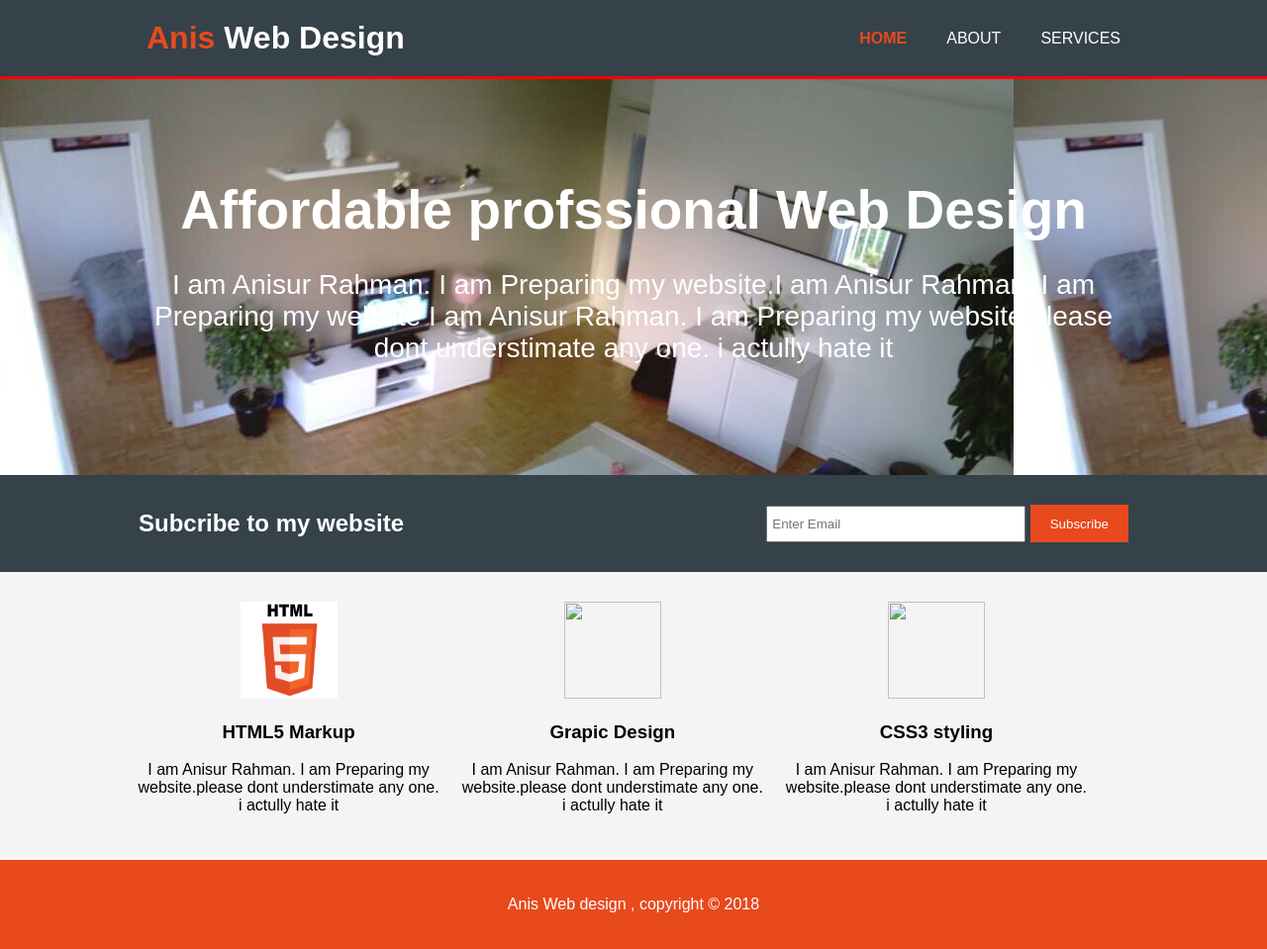
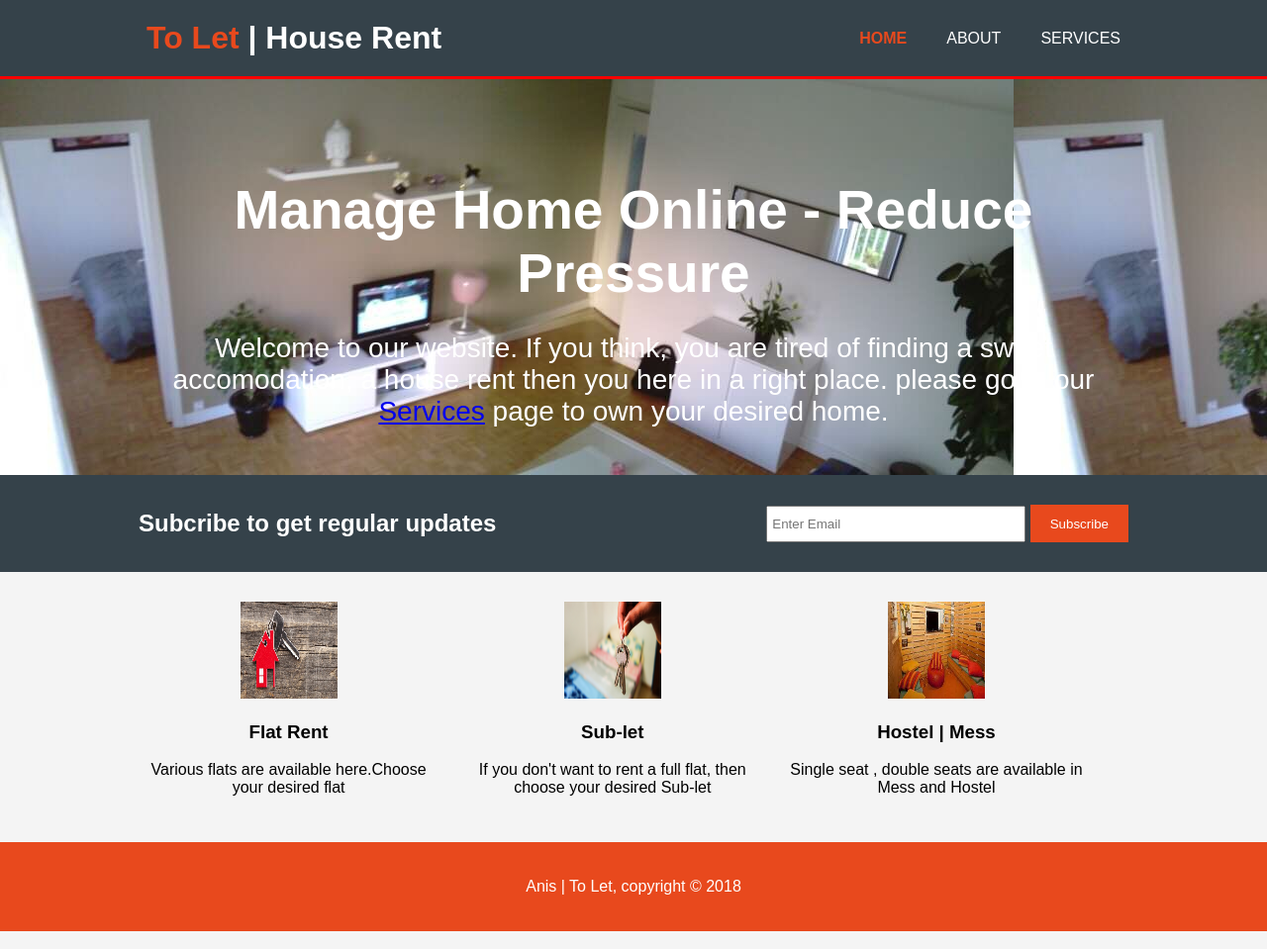
Before and after one commit to anis123014/Houserent, a plain HTML site: page index.html in a window 1280 px wide. Shown: the whole page at 99% size. Drawn offline with Linux system fonts and the light colour scheme.

Commit message:
Add files via upload

```diff
--- a/index.html
+++ b/index.html
@@ -14,7 +14,7 @@
     <header>
       <div class="container">
         <div id="branding">
-          <h1> <span class="highlight"> Anis</span> Web Design</h1>
+          <h1> <span class="highlight">To Let </span>| House Rent</h1>
         </div>
         <nav>
           <ul>
@@ -28,14 +28,14 @@
 
     <section id="showcase">
       <div class="container">
-        <h1>Affordable profssional Web Design</h1>
-        <p>I am Anisur Rahman. I am Preparing my website.I am Anisur Rahman. I am Preparing my website I am Anisur Rahman. I am Preparing my website.please dont understimate any one. i actully hate it  </p>
+        <h1>Manage Home Online - Reduce Pressure</h1>
+        <p> Welcome to our website. If you think, you are tired of finding a sweet accomodation, a house rent then you here in a right place. please go to our <a href="services.html">Services</a> page to own your desired home.</p>
       </div>
     </section>
 
     <section id="newsletter">
       <div class="container">
-        <h1>Subcribe to my website </h1>
+        <h1>Subcribe to get regular updates</h1>
         <form>
           <input type="email" placeholder="Enter Email">
           <button type="submit" class="button_1">Subscribe</button>
@@ -46,25 +46,25 @@
     <section id="boxes">
       <div class="container">
         <div class="box">
-          <img src="./img/logo_html.png">
-          <h3>HTML5 Markup</h3>
-          <p>I am Anisur Rahman. I am Preparing my website.please dont understimate any one. i actully hate it </p>
+          <img src="./img/flat-logo.jpg">
+          <h3>Flat Rent</h3>
+          <p>Various flats are available here.Choose your desired flat</p>
         </div>
         <div class="box">
-          <img src="./img/graphics_logo.png">
-          <h3>Grapic Design</h3>
-          <p>I am Anisur Rahman. I am Preparing my website.please dont understimate any one. i actully hate it </p>
+          <img src="./img/sublet-logo.jpg">
+          <h3>Sub-let</h3>
+          <p>If you don't want to rent a full flat, then choose your desired Sub-let</p>
         </div>
         <div class="box">
-          <img src="./img/logo_css.jpg">
-          <h3>CSS3 styling</h3>
-          <p>I am Anisur Rahman. I am Preparing my website.please dont understimate any one. i actully hate it </p>
+          <img src="./img/mess-logo.jpeg">
+          <h3>Hostel | Mess</h3>
+          <p>Single seat , double seats are available in Mess and Hostel</p>
         </div>
       </div>
     </section>
 
     <footer>
-     <p>Anis Web design , copyright &copy; 2018 </p>
+     <p>Anis | To Let, copyright &copy; 2018 </p>
     </footer>
   </body>
 </html>
```
